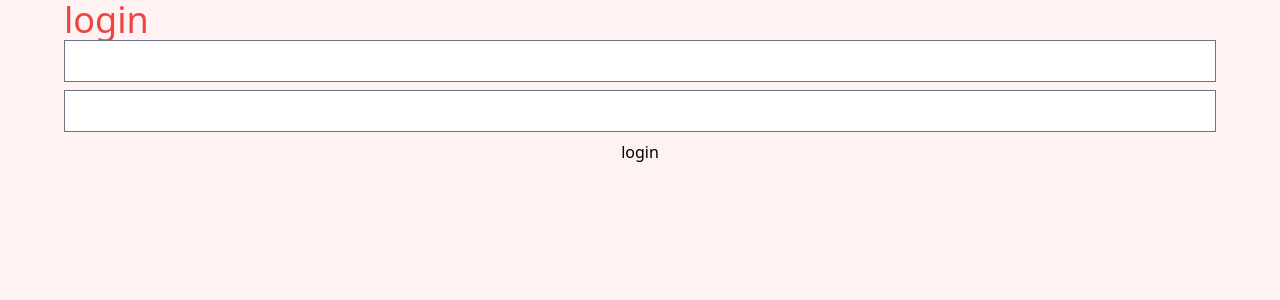
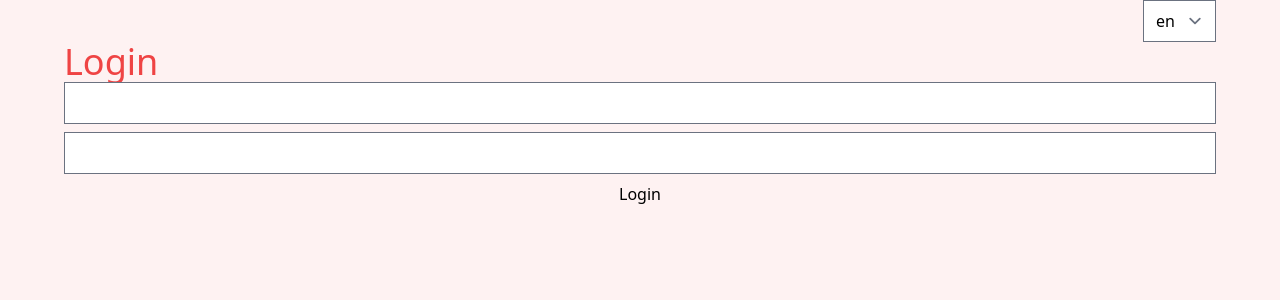
Before and after one commit to olsenkraja/52-card-games, a Nuxt app: page /login in a window 1280 px wide. Shown: the top 300 px of the page. Built offline with nearby package versions, Linux system fonts and the light colour scheme.

Commit message:
Fixed redirections to include locale

```diff
--- a/components/language/selector.vue
+++ b/components/language/selector.vue
@@ -3,7 +3,12 @@ const { locale, availableLocales } = useI18n()
 const router = useRouter()
 
 watch(locale, (newValue, oldValue) => {
-  router.push(router.currentRoute.value.path.replace('/' + oldValue, '/' + newValue))
+  console.log(router.currentRoute.value.path)
+  router.push(
+      router.currentRoute.value.path !== '/'
+          ? router.currentRoute.value.path.replace('/' + oldValue, '/' + newValue)
+          : '/' + newValue
+  )
 })
 </script>
 
--- a/layouts/default.vue
+++ b/layouts/default.vue
@@ -4,7 +4,7 @@ const localePath = useLocalePath()
 function logout() {
   const token = useCookie('token')
   token.value = null
-  navigateTo('/login')
+  navigateTo(localePath('/login'))
 }
 </script>
 
@@ -28,7 +28,7 @@ function logout() {
             <div class="flex space-x-2">
               <LanguageSelector />
               <button @click="logout">
-                Logout
+                {{ $t('logout') }}
               </button>
             </div>
           </div>
--- a/locales/de.json
+++ b/locales/de.json
@@ -1,5 +1,7 @@
 {
   "home": "Home",
   "about": "Über uns",
-  "welcome": "Willkommen"
+  "welcome": "Willkommen",
+  "login": "Einloggen",
+  "logout": "Ausloggen"
 }
--- a/locales/en.json
+++ b/locales/en.json
@@ -1,5 +1,7 @@
 {
   "home": "Home",
   "about": "About",
-  "welcome": "Welcome"
+  "welcome": "Welcome",
+  "login": "Login",
+  "logout": "Logout"
 }
--- a/pages/login.vue
+++ b/pages/login.vue
@@ -2,23 +2,27 @@
 definePageMeta({
   layout: 'unauthenticated',
 })
+const localePath = useLocalePath()
 
 function login() {
   const token = useCookie('token')
   token.value = 'dummy'
-  navigateTo('/')
+  navigateTo(localePath('/'))
 }
 </script>
 
 <template>
+  <div class="flex justify-end">
+    <LanguageSelector />
+  </div>
   <h1 class="text-red-500 text-4xl">
-    login
+    {{ $t('login') }}
   </h1>
   <div class="flex flex-col space-y-2">
     <input type="text">
     <input type="password">
     <button @click="login">
-      login
+      {{ $t('login') }}
     </button>
   </div>
 </template>
```
